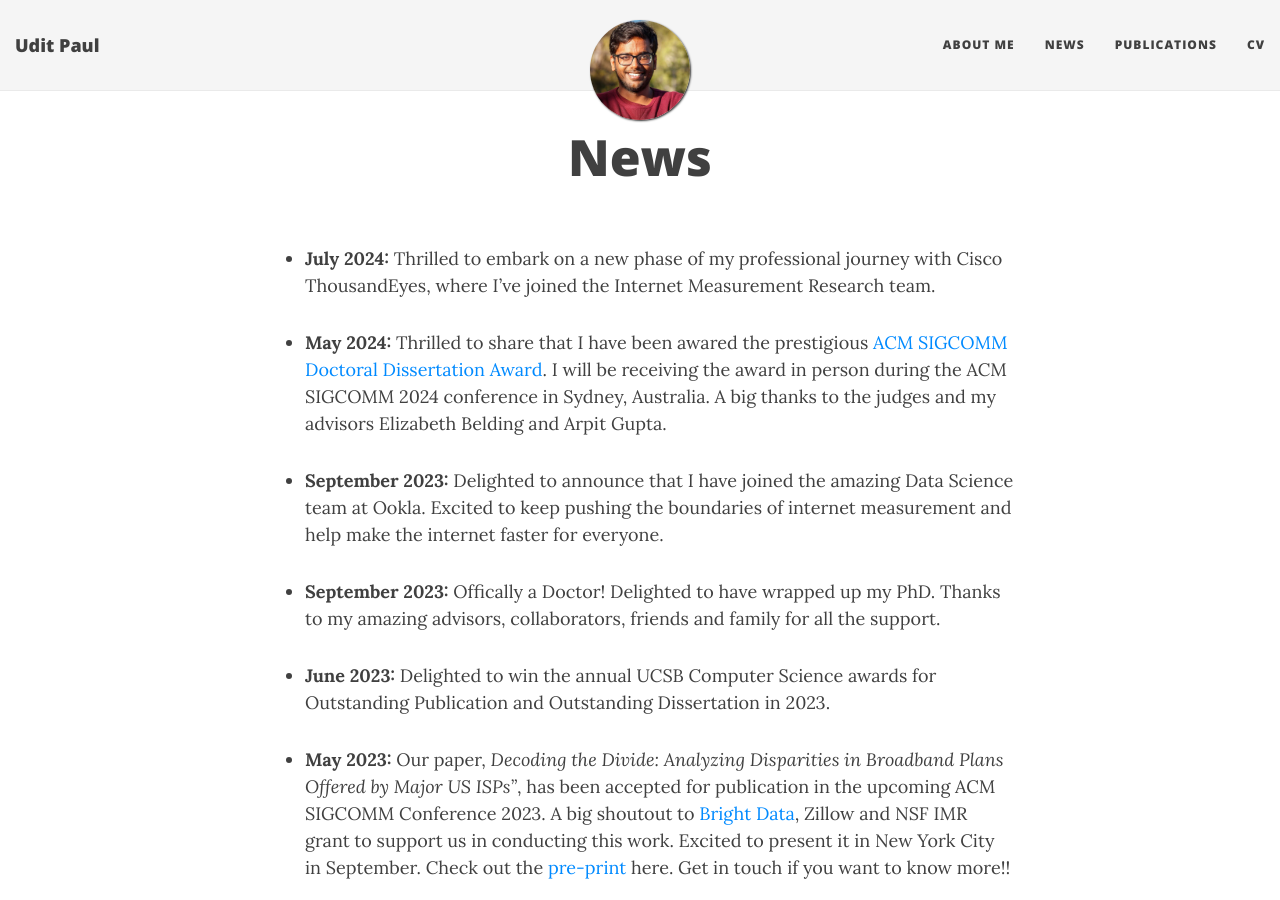
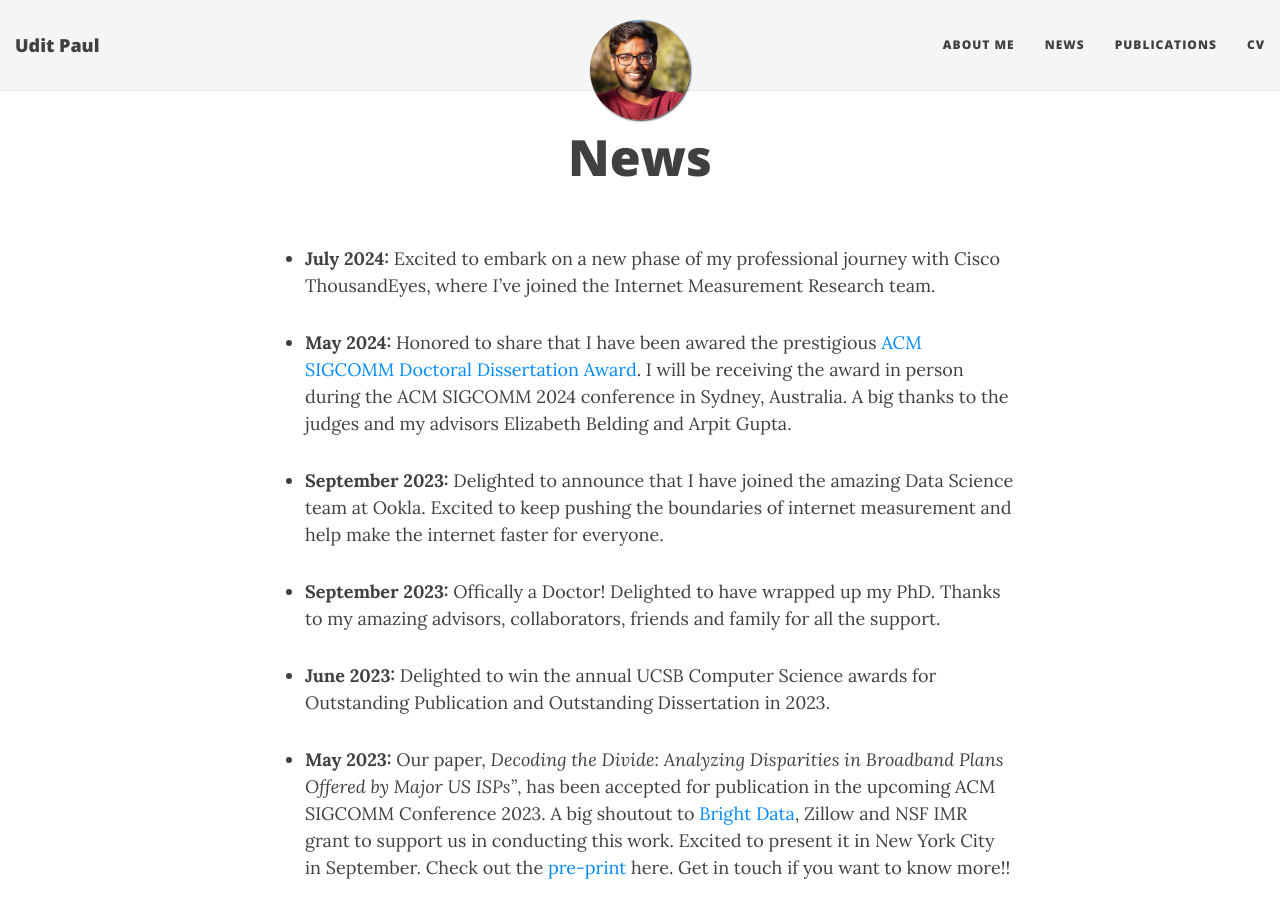
Before and after one commit to u-paul/u-paul.github.io, a Jekyll site: the page built from news.md, in a window 1280 px wide and 900 px high. Built offline with Jekyll 4.4.1, drawn with Linux system fonts in a browser that asks for light colours; nearby versions of some CDN libraries.

```diff
--- a/_config.yml
+++ b/_config.yml
@@ -17,7 +17,7 @@ baseurl: ""
 title: Udit Paul
 
 # Short description of your site
-description: PhD Candidate in Computer Science
+description: Research Scientist
 
 # --- Navigation bar options --- #
 
--- a/news.md
+++ b/news.md
@@ -3,9 +3,9 @@ layout: page
 title: News
 ---
 
-- **July 2024:** Thrilled to embark on a new phase of my professional journey with Cisco ThousandEyes, where I've joined the Internet Measurement Research team.
+- **July 2024:** Excited to embark on a new phase of my professional journey with Cisco ThousandEyes, where I've joined the Internet Measurement Research team.
 
-- **May 2024:** Thrilled to share that I have been awared the prestigious [ACM SIGCOMM Doctoral Dissertation Award](https://www.sigcomm.org/awards/dissertation){:target="_blank"}. I will be receiving the award in person during the ACM SIGCOMM 2024 conference in Sydney, Australia. A big thanks to the judges and my advisors Elizabeth Belding and Arpit Gupta.
+- **May 2024:** Honored to share that I have been awared the prestigious [ACM SIGCOMM Doctoral Dissertation Award](https://www.sigcomm.org/awards/dissertation){:target="_blank"}. I will be receiving the award in person during the ACM SIGCOMM 2024 conference in Sydney, Australia. A big thanks to the judges and my advisors Elizabeth Belding and Arpit Gupta.
 
 - **September 2023:** Delighted to announce that I have joined the amazing Data Science team at Ookla. Excited to keep pushing the boundaries of internet measurement and help make the internet faster for everyone.
 
```
Also changed, not shown: 1 other file.
